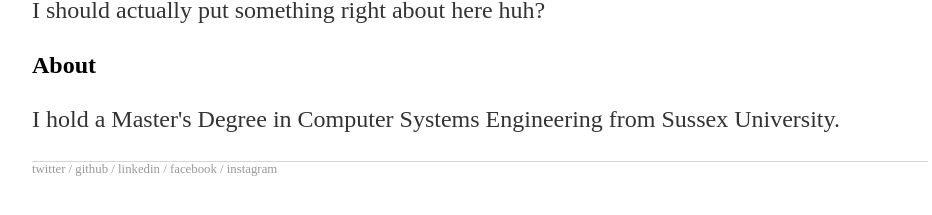
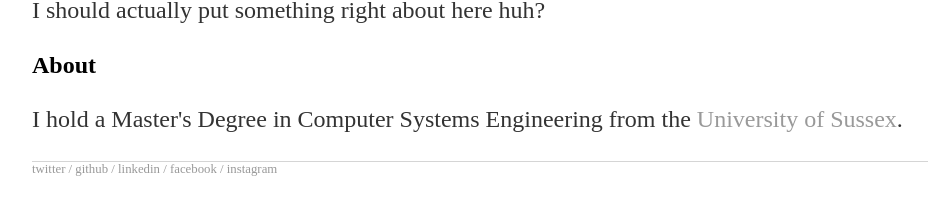
Before and after one commit to philipmather/philipmather.me.uk, a Jekyll site: the page built from index.html, in a window 1280 px wide. Shown: the part 203-418 px from the top of the page, without its empty margins (160-1092 px from the left). Built offline with Jekyll 4.4.1, drawn with Linux system fonts in a browser that asks for light colours.

Commit message:
Tiny fix for UoS and link

```diff
--- a/index.html
+++ b/index.html
@@ -8,5 +8,5 @@ description: home page
   <p>I should actually put something right about here huh?</p>
 
   <h2>About</h2>
-  <p>I hold a Master's Degree in Computer Systems Engineering from Sussex University.</p>
+  <p>I hold a Master's Degree in Computer Systems Engineering from the <a href="https://www.sussex.ac.uk/">University of Sussex</a>.</p>
 </div><!-- /.blurb -->
```
